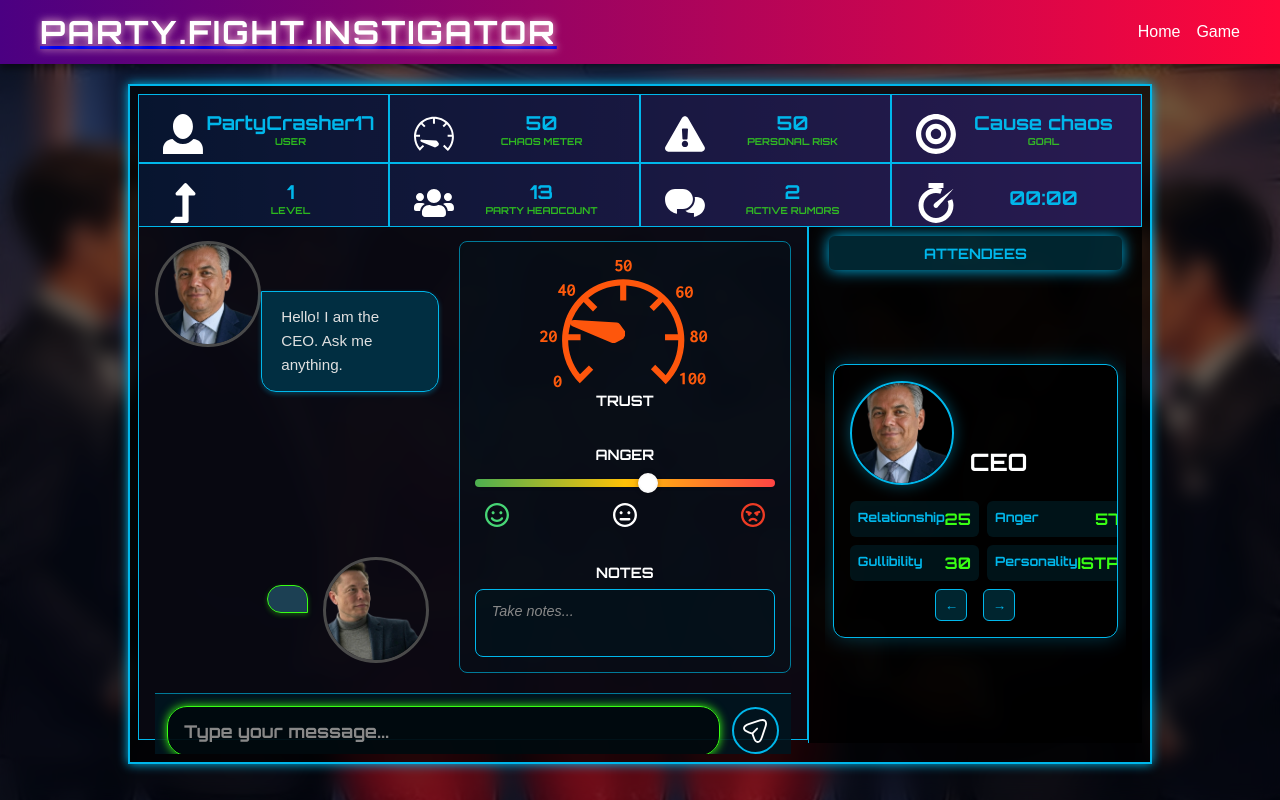
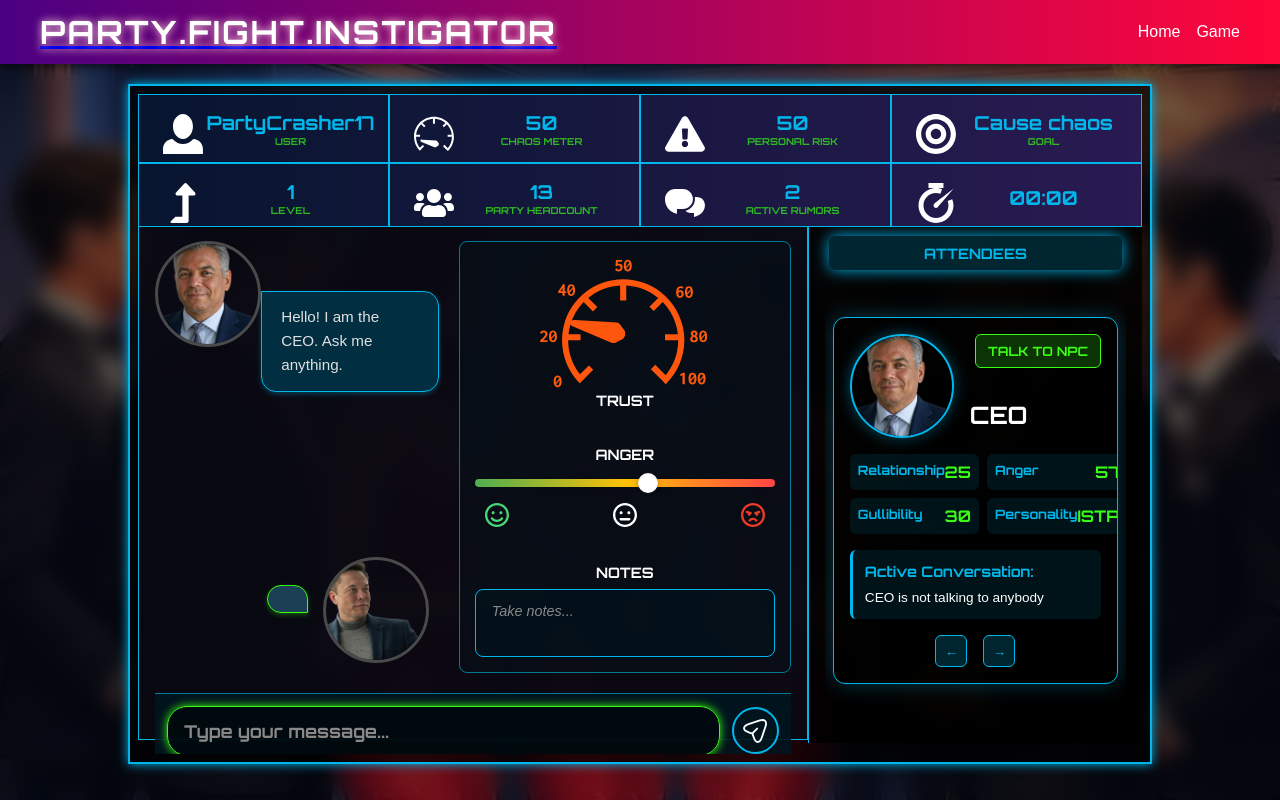
Before and after one commit to FedyaS/PartyFightInstigator, a React (Vite) app in the folder frontend/: page /game in a window 1280 px wide. Built offline with nearby package versions, Linux system fonts and the light colour scheme.

Commit message:
add npc convo switcher

```diff
--- a/frontend/src/components/AttendeesView.jsx
+++ b/frontend/src/components/AttendeesView.jsx
@@ -3,7 +3,7 @@ import { useSelector } from "react-redux";
 import NPCCard from "./NPCCard";
 import "./AttendeesView.css";
 
-function AttendeesView() {
+function AttendeesView({ setActiveNpcId }) {
 	const npcs = useSelector((state) => state.game.npcs);
 	const npcArray = Object.values(npcs);
 
@@ -24,6 +24,13 @@ function AttendeesView() {
 		);
 	};
 
+	const handleNavigateToNPC = (npcId) => {
+		const npcIndex = npcArray.findIndex((npc) => npc.id === npcId);
+		if (npcIndex !== -1) {
+			setCurrentNPCIndex(npcIndex);
+		}
+	};
+
 	// Add keyboard navigation
 	useEffect(() => {
 		const handleKeyPress = (e) => {
@@ -40,7 +47,13 @@ function AttendeesView() {
 
 	return (
 		<div className="attendees-view">
-			<NPCCard npc={currentNPC} onNext={handleNext} onPrev={handlePrev} />
+			<NPCCard
+				npc={currentNPC}
+				onNext={handleNext}
+				onPrev={handlePrev}
+				setActiveNpcId={setActiveNpcId}
+				onNavigateToNPC={handleNavigateToNPC}
+			/>
 		</div>
 	);
 }
--- a/frontend/src/components/ConversationView.jsx
+++ b/frontend/src/components/ConversationView.jsx
@@ -75,7 +75,11 @@ function ConversationView({ activeNpcId }) {
 				<div className="left-section">
 					{/* Top: NPC Image and Message */}
 					<div className="npc-info-top">
-						<img src="/assets/ceo.png" alt="NPC" className="npc-image" />
+						<img
+							src={`/assets/${activeNpcId}.png`}
+							alt="NPC"
+							className="npc-image"
+						/>
 						<div
 							className={`speech-bubble npc-speech-bubble ${
 								npcMessage.isLoading ? "loading" : ""
--- a/frontend/src/components/GameLayout.jsx
+++ b/frontend/src/components/GameLayout.jsx
@@ -23,7 +23,8 @@ function GameLayout({ children }) {
 				<aside className="graph-section">
 					<ViewSwitcher activeView={activeView} onViewChange={setActiveView} />
 					{/* {activeView === "MAP" ? <MapView /> : <AttendeesView />} MAP functionality commented out */}
-					<AttendeesView /> {/* Always show AttendeesView for now */}
+					<AttendeesView setActiveNpcId={setActiveNpcId} />{" "}
+					{/* Always show AttendeesView for now */}
 				</aside>
 			</div>
 		</div>
--- a/frontend/src/components/NPCCard.css
+++ b/frontend/src/components/NPCCard.css
@@ -23,6 +23,7 @@
 	display: flex;
 	align-items: flex-end;
 	gap: 1rem;
+	position: relative;
 }
 
 .npc-card-image-container {
@@ -42,7 +43,7 @@
 }
 
 .npc-card-name {
-  font-family: 'Orbitron', sans-serif;
+	font-family: "Orbitron", sans-serif;
 	margin: 0;
 	color: #fff;
 	font-size: 1.5rem;
@@ -66,13 +67,13 @@
 
 .card-stat-label {
 	color: #00b7eb;
-  font-family: 'Orbitron', sans-serif;
+	font-family: "Orbitron", sans-serif;
 	font-size: 0.8rem;
 }
 
 .card-stat-value {
 	font-weight: bold;
-  font-family: 'Orbitron', sans-serif;
+	font-family: "Orbitron", sans-serif;
 	color: #39ff14;
 }
 
@@ -96,21 +97,24 @@
 	min-height: 0;
 }
 
-.friends, .foes {
+.friends,
+.foes {
 	background: rgba(0, 183, 235, 0.1);
 	padding: 0.5rem;
 	border-radius: 6px;
 	overflow: hidden;
 }
 
-.friends h4, .foes h4 {
+.friends h4,
+.foes h4 {
 	color: #00b7eb;
-  font-family: 'Orbitron', sans-serif;
+	font-family: "Orbitron", sans-serif;
 	margin: 0 0 0.25rem;
 	font-size: 0.9rem;
 }
 
-.friends ul, .foes ul {
+.friends ul,
+.foes ul {
 	list-style: none;
 	padding: 0;
 	margin: 0;
@@ -118,7 +122,8 @@
 	overflow: hidden;
 }
 
-.friends li, .foes li {
+.friends li,
+.foes li {
 	cursor: pointer;
 	padding: 0.1rem 0;
 	font-size: 0.8rem;
@@ -131,7 +136,8 @@
 	text-overflow: ellipsis;
 }
 
-.friends li:hover, .foes li:hover {
+.friends li:hover,
+.foes li:hover {
 	color: #00b7eb;
 }
 
@@ -159,7 +165,7 @@
 	padding: 0.5rem;
 	border-radius: 6px;
 	cursor: pointer;
-  font-family: 'Orbitron', sans-serif;
+	font-family: "Orbitron", sans-serif;
 	transition: all 0.3s ease;
 	width: 32px;
 	height: 32px;
@@ -172,3 +178,56 @@
 	background: rgba(0, 183, 235, 0.3);
 	box-shadow: 0 0 10px rgba(0, 183, 235, 0.4);
 }
+
+.talk-to-npc-button {
+	position: absolute;
+	top: 0;
+	right: 0;
+	background: rgba(57, 255, 20, 0.2);
+	border: 1px solid #39ff14;
+	color: #39ff14;
+	padding: 0.5rem 0.75rem;
+	border-radius: 6px;
+	cursor: pointer;
+	font-family: "Orbitron", sans-serif;
+	font-size: 0.8rem;
+	font-weight: bold;
+	transition: all 0.3s ease;
+}
+
+.talk-to-npc-button:hover {
+	background: rgba(57, 255, 20, 0.3);
+	box-shadow: 0 0 10px rgba(57, 255, 20, 0.4);
+}
+
+.npc-conversation-status {
+	margin: 1rem 0;
+	padding: 0.75rem;
+	background: rgba(0, 183, 235, 0.1);
+	border-radius: 6px;
+	border-left: 3px solid #00b7eb;
+}
+
+.conversation-label {
+	color: #00b7eb;
+	font-family: "Orbitron", sans-serif;
+	font-size: 0.9rem;
+	font-weight: bold;
+	margin-bottom: 0.5rem;
+}
+
+.conversation-text {
+	font-size: 0.85rem;
+	line-height: 1.4;
+}
+
+.conversation-participant {
+	color: #39ff14;
+	cursor: pointer;
+	text-decoration: underline;
+	transition: color 0.2s ease;
+}
+
+.conversation-participant:hover {
+	color: #00b7eb;
+}
--- a/frontend/src/components/NPCCard.jsx
+++ b/frontend/src/components/NPCCard.jsx
@@ -1,11 +1,70 @@
-import React from "react";
+import React, { useEffect, useState } from "react";
+import { useSelector } from "react-redux";
 import "./NPCCard.css";
 
-function NPCCard({ npc, onNext, onPrev }) {
+function NPCCard({ npc, onNext, onPrev, setActiveNpcId, onNavigateToNPC }) {
+	const npcs = useSelector((state) => state.game.npcs);
+	const npcConversations = useSelector((state) => state.game.npcConversations);
+
+	const [dots, setDots] = useState("...");
+
+	// Animated dots effect
+	useEffect(() => {
+		const interval = setInterval(() => {
+			setDots((prev) => (prev.length >= 3 ? "." : prev + "."));
+		}, 500);
+		return () => clearInterval(interval);
+	}, []);
+
 	// Handle case where npc might be undefined
 	if (!npc) {
 		return <div className="npc-card">Loading...</div>;
 	}
+
+	const handleTalkToNPC = () => {
+		setActiveNpcId(npc.id);
+	};
+
+	const renderConversationStatus = () => {
+		if (!npc.conversation_id) {
+			return `${npc.name} is not talking to anybody`;
+		}
+
+		const conversation = npcConversations[npc.conversation_id];
+		if (!conversation) {
+			return `${npc.name} is not talking to anybody`;
+		}
+
+		const otherParticipants = conversation.participants.filter(
+			(id) => id !== npc.id
+		);
+		if (otherParticipants.length === 0) {
+			return `${npc.name} is not talking to anybody`;
+		}
+
+		const participantNames = otherParticipants.map((id) => {
+			const participantNpc = npcs[id];
+			return participantNpc ? participantNpc.name : id;
+		});
+
+		return (
+			<span>
+				{npc.name} is currently talking with{" "}
+				{participantNames.map((name, index) => (
+					<span key={index}>
+						<span
+							className="conversation-participant"
+							onClick={() => onNavigateToNPC(otherParticipants[index])}
+						>
+							{name}
+						</span>
+						{index < participantNames.length - 1 ? ", " : ""}
+					</span>
+				))}
+				{dots}
+			</span>
+		);
+	};
 
 	return (
 		<div className="npc-card">
@@ -19,6 +78,9 @@ function NPCCard({ npc, onNext, onPrev }) {
 						/>
 					</div>
 					<h3 className="npc-card-name">{npc.name}</h3>
+					<button className="talk-to-npc-button" onClick={handleTalkToNPC}>
+						TALK TO NPC
+					</button>
 				</div>
 			</div>
 
@@ -41,6 +103,11 @@ function NPCCard({ npc, onNext, onPrev }) {
 				</div>
 			</div>
 
+			<div className="npc-conversation-status">
+				<div className="conversation-label">Active Conversation:</div>
+				<div className="conversation-text">{renderConversationStatus()}</div>
+			</div>
+
 			<div className="npc-card-navigation">
 				<button onClick={onPrev} className="nav-button">
 					←
--- a/frontend/src/store/gameSlice.js
+++ b/frontend/src/store/gameSlice.js
@@ -47,9 +47,9 @@ const initialState = {
 			},
 		},
 	},
-	npcConversations: [
-		// { id: string, participants: string[], memo: string }
-	],
+	npcConversations: {
+		// id: { id: string, participants: string[], memo: string }
+	},
 };
 
 const gameSlice = createSlice({
```
Also changed, not shown: 1 other file (tests, documents, lock files or other folders). Lines whose indentation alone changed are shown as unchanged.
